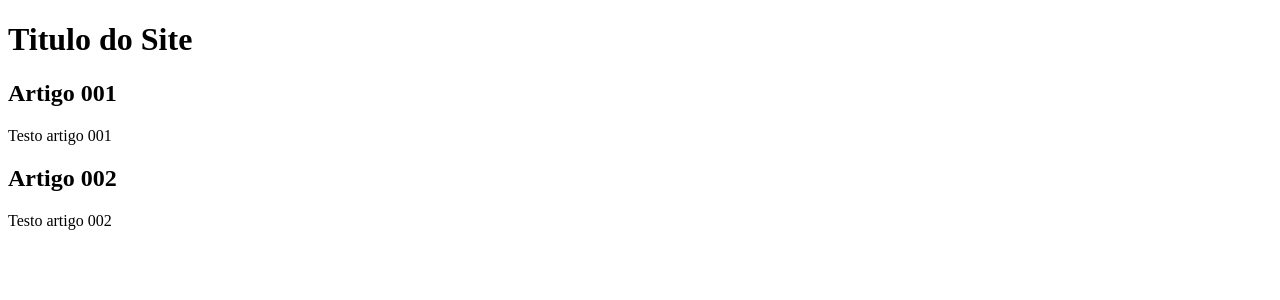
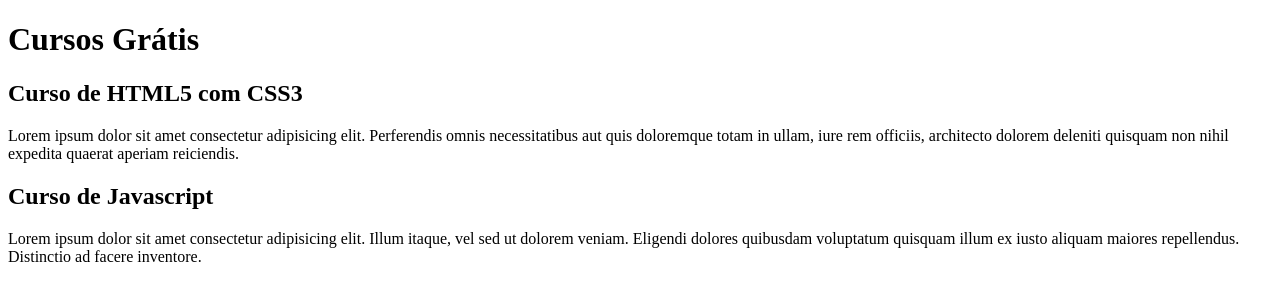
Before and after one commit to vhfcaetano/projeto-site, a plain HTML site: page index.html in a window 1280 px wide. Drawn offline with Linux system fonts and the light colour scheme.

Commit message:
comecei  a escrever o conteudo

```diff
--- a/index.html
+++ b/index.html
@@ -7,13 +7,13 @@
 </head>
 <body>
     <header>
-        <h1>Titulo do Site</h1>
+        <h1>Cursos Grátis</h1>
     </header>
     <article>
-        <h2>Artigo 001</h2>
-        <p>Testo artigo 001</p>
-        <h2>Artigo 002</h2>
-        <p>Testo artigo 002</p>
+        <h2>Curso de HTML5 com CSS3</h2>
+        <p>Lorem ipsum dolor sit amet consectetur adipisicing elit. Perferendis omnis necessitatibus aut quis doloremque totam in ullam, iure rem officiis, architecto dolorem deleniti quisquam non nihil expedita quaerat aperiam reiciendis.</p>
+        <h2>Curso de Javascript</h2>
+        <p>Lorem ipsum dolor sit amet consectetur adipisicing elit. Illum itaque, vel sed ut dolorem veniam. Eligendi dolores quibusdam voluptatum quisquam illum ex iusto aliquam maiores repellendus. Distinctio ad facere inventore.</p>
     </article>
 </body>
 </html>
```
